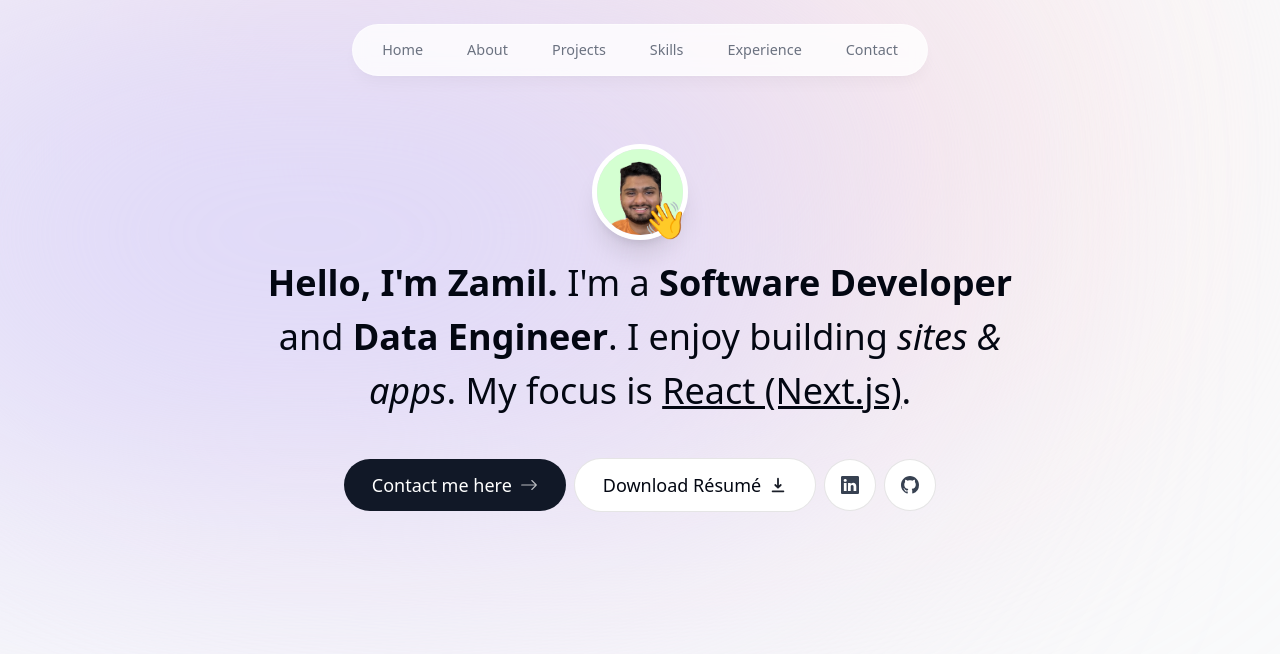
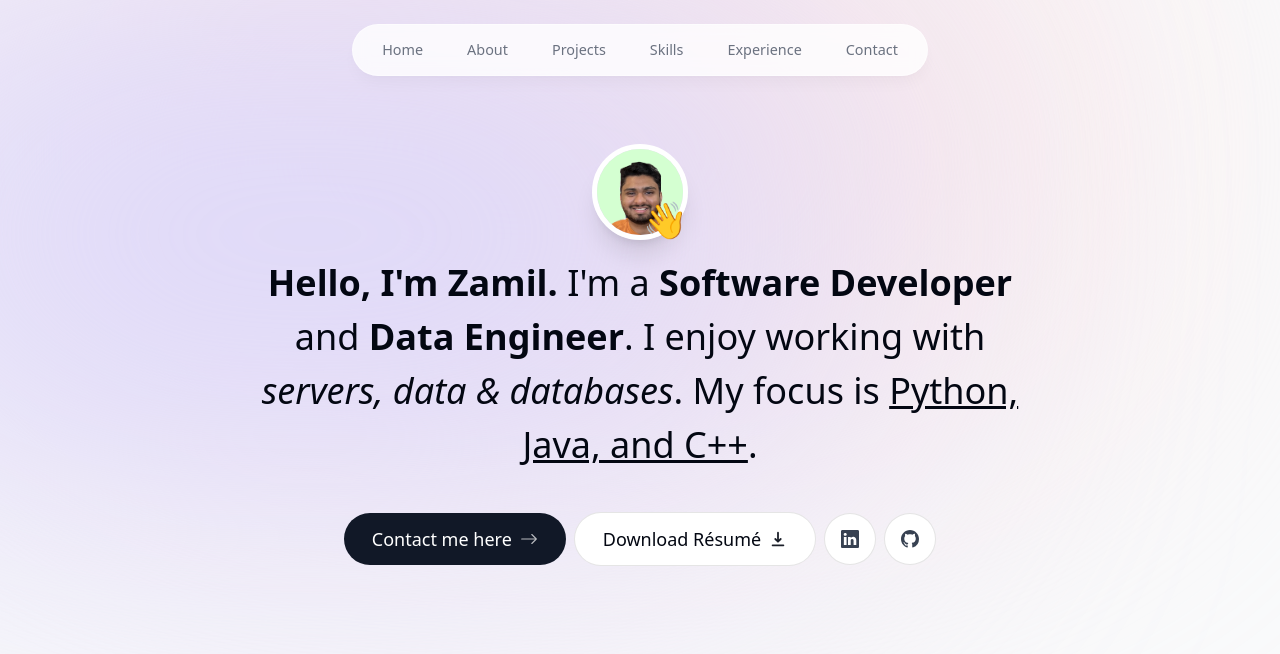
Before and after one commit to zamilbahri/portfolio-website, a Next.js app: page / in a window 1280 px wide. Shown: the top 654 px of the page. Built offline with nearby package versions, Linux system fonts and the light colour scheme.

Commit message:
modified intro statement

```diff
--- a/components/intro.tsx
+++ b/components/intro.tsx
@@ -59,8 +59,8 @@ const intro = () => {
         <span className="font-bold">Hello, I'm Zamil.</span> I'm a{" "}
         <span className="font-bold">Software Developer</span> and{" "}
         <span className="font-bold">Data Engineer</span>. I enjoy
-        building <span className="italic">sites & apps</span>. My focus is{" "}
-        <span className="underline">React (Next.js)</span>.
+        working with <span className="italic">servers, data & databases</span>. My focus is{" "}
+        <span className="underline">Python, Java, and C++</span>.
       </motion.h1>
 
 			<motion.div
```
